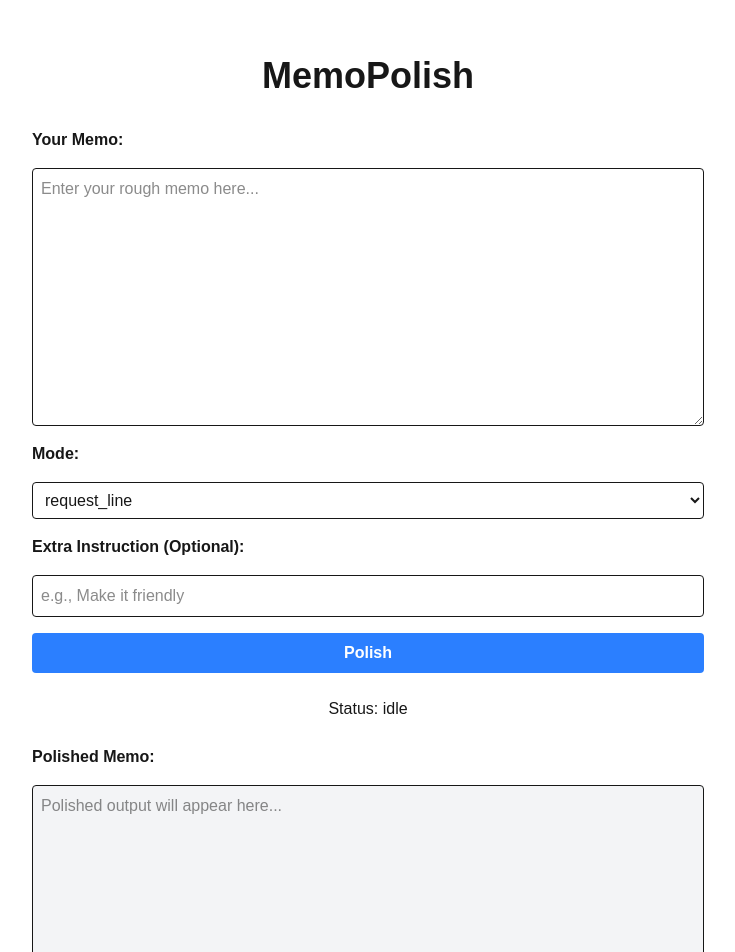
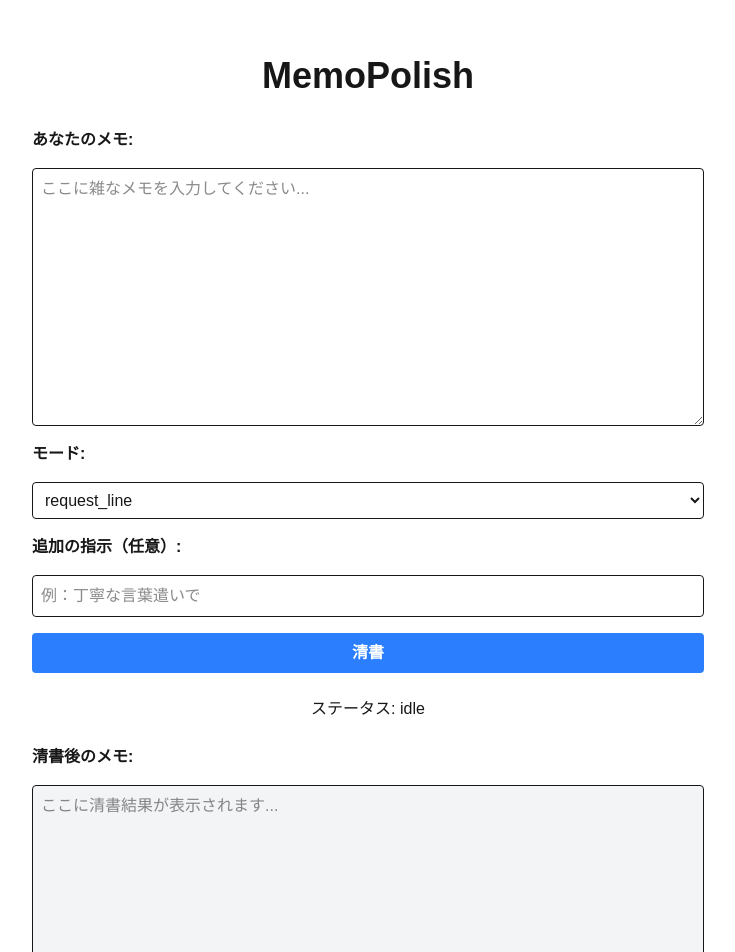
Before and after one commit to nyom3/memopolish, a Next.js app: page / in a window 1280 px wide. Shown: the part 40-992 px from the top of the page, without its empty margins (272-1007 px from the left). Built offline with nearby package versions, Linux system fonts and the light colour scheme.

Commit message:
feat(i18n): localize UI to Japanese

```diff
--- a/src/components/PolishForm.tsx
+++ b/src/components/PolishForm.tsx
@@ -11,7 +11,7 @@ export default function PolishForm() {
   const [extraInstruction, setExtraInstruction] = useState("");
   const [output, setOutput] = useState("");
   const [status, setStatus] = useState<Status>("idle");
-  const [copyButtonText, setCopyButtonText] = useState("Copy to Clipboard");
+  const [copyButtonText, setCopyButtonText] = useState("クリップボードにコピー");
 
   const modes: Mode[] = ["request_line", "summarize", "bulletize", "tasks"];
 
@@ -23,10 +23,10 @@ export default function PolishForm() {
     // Simulate API call
     setTimeout(() => {
       if (text.trim() === "") {
-        setOutput("Error: Input memo cannot be empty.");
+        setOutput("エラー: メモが入力されていません。");
         setStatus("error");
       } else {
-        const dummyOutput = `This is a polished version of your memo in "${mode}" mode.\n\nOriginal length: ${text.length}`;
+        const dummyOutput = `これは「${mode}」モードでの清書結果のダミーです。\n\n元の文字数: ${text.length}`;
         setOutput(dummyOutput);
         setStatus("success");
       }
@@ -36,12 +36,12 @@ export default function PolishForm() {
   const handleCopy = () => {
     if (output) {
       navigator.clipboard.writeText(output).then(() => {
-        setCopyButtonText("Copied!");
-        setTimeout(() => setCopyButtonText("Copy to Clipboard"), 2000);
+        setCopyButtonText("コピーしました！");
+        setTimeout(() => setCopyButtonText("クリップボードにコピー"), 2000);
       }).catch(err => {
         console.error("Failed to copy text: ", err);
-        setCopyButtonText("Failed to copy");
-        setTimeout(() => setCopyButtonText("Copy to Clipboard"), 2000);
+        setCopyButtonText("コピー失敗");
+        setTimeout(() => setCopyButtonText("クリップボードにコピー"), 2000);
       });
     }
   };
@@ -50,19 +50,19 @@ export default function PolishForm() {
     <div className="w-full max-w-2xl">
       <div className="flex flex-col space-y-4">
         {/* Input Text Area */}
-        <label htmlFor="memo-input" className="font-bold">Your Memo:</label>
+        <label htmlFor="memo-input" className="font-bold">あなたのメモ:</label>
         <textarea
           id="memo-input"
           rows={10}
           className="p-2 border rounded"
-          placeholder="Enter your rough memo here..."
+          placeholder="ここに雑なメモを入力してください..."
           value={text}
           onChange={(e) => setText(e.target.value)}
           disabled={status === 'loading'}
         />
 
         {/* Mode Selection */}
-        <label htmlFor="mode-select" className="font-bold">Mode:</label>
+        <label htmlFor="mode-select" className="font-bold">モード:</label>
         <select
           id="mode-select"
           className="p-2 border rounded"
@@ -76,12 +76,12 @@ export default function PolishForm() {
         </select>
 
         {/* Extra Instruction */}
-        <label htmlFor="extra-instruction" className="font-bold">Extra Instruction (Optional):</label>
+        <label htmlFor="extra-instruction" className="font-bold">追加の指示（任意）:</label>
         <input
           id="extra-instruction"
           type="text"
           className="p-2 border rounded"
-          placeholder="e.g., Make it friendly"
+          placeholder="例：丁寧な言葉遣いで"
           value={extraInstruction}
           onChange={(e) => setExtraInstruction(e.target.value)}
           disabled={status === 'loading'}
@@ -94,23 +94,23 @@ export default function PolishForm() {
             className="flex-1 bg-blue-500 text-white font-bold py-2 px-4 rounded hover:bg-blue-700 disabled:bg-blue-300"
             disabled={status === 'loading'}
           >
-            {status === 'loading' ? 'Polishing...' : 'Polish'}
+            {status === 'loading' ? '清書中...' : '清書'}
           </button>
         </div>
 
         {/* Status Display */}
         <div className="text-center p-2">
-          Status: {status}
+          ステータス: {status}
         </div>
 
         {/* Output Text Area */}
-        <label htmlFor="output-area" className="font-bold">Polished Memo:</label>
+        <label htmlFor="output-area" className="font-bold">清書後のメモ:</label>
         <textarea
           id="output-area"
           rows={10}
           readOnly
           className="p-2 border rounded bg-gray-100"
-          placeholder="Polished output will appear here..."
+          placeholder="ここに清書結果が表示されます..."
           value={output}
         />
 
```
